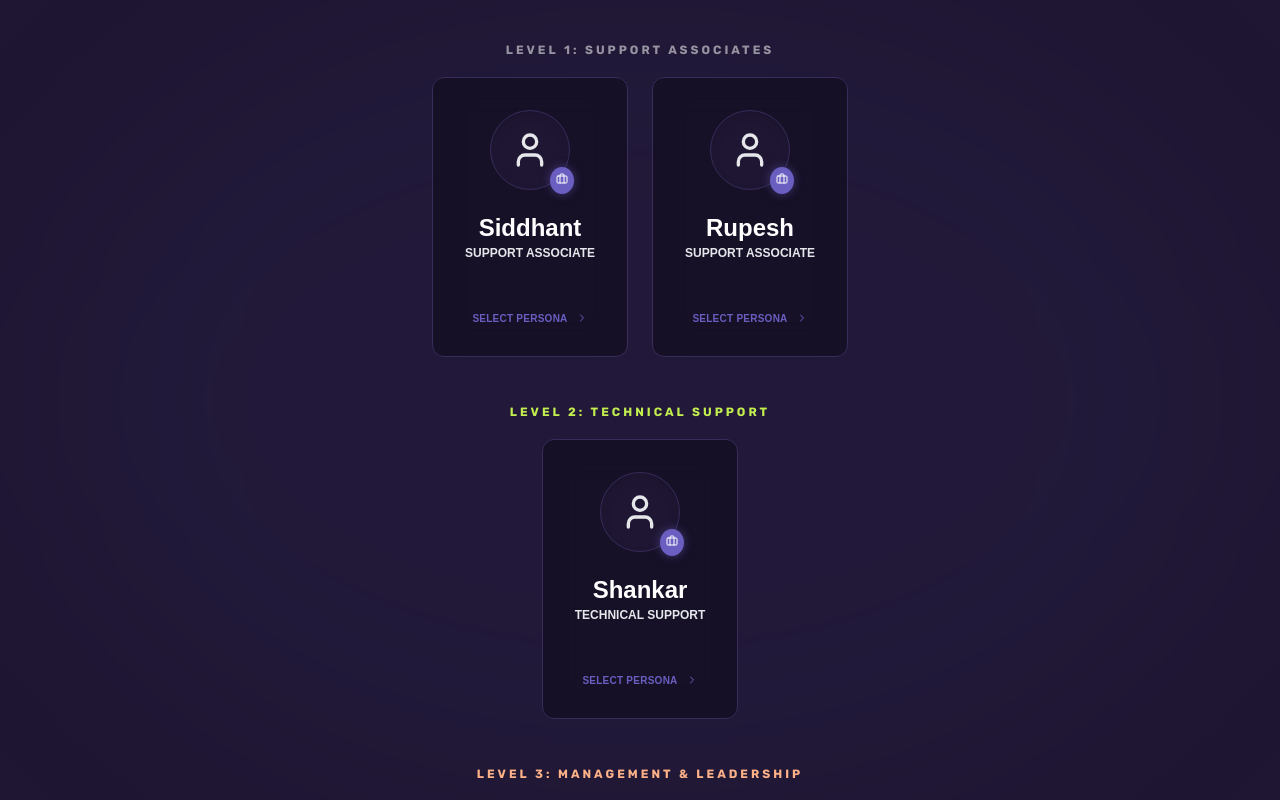
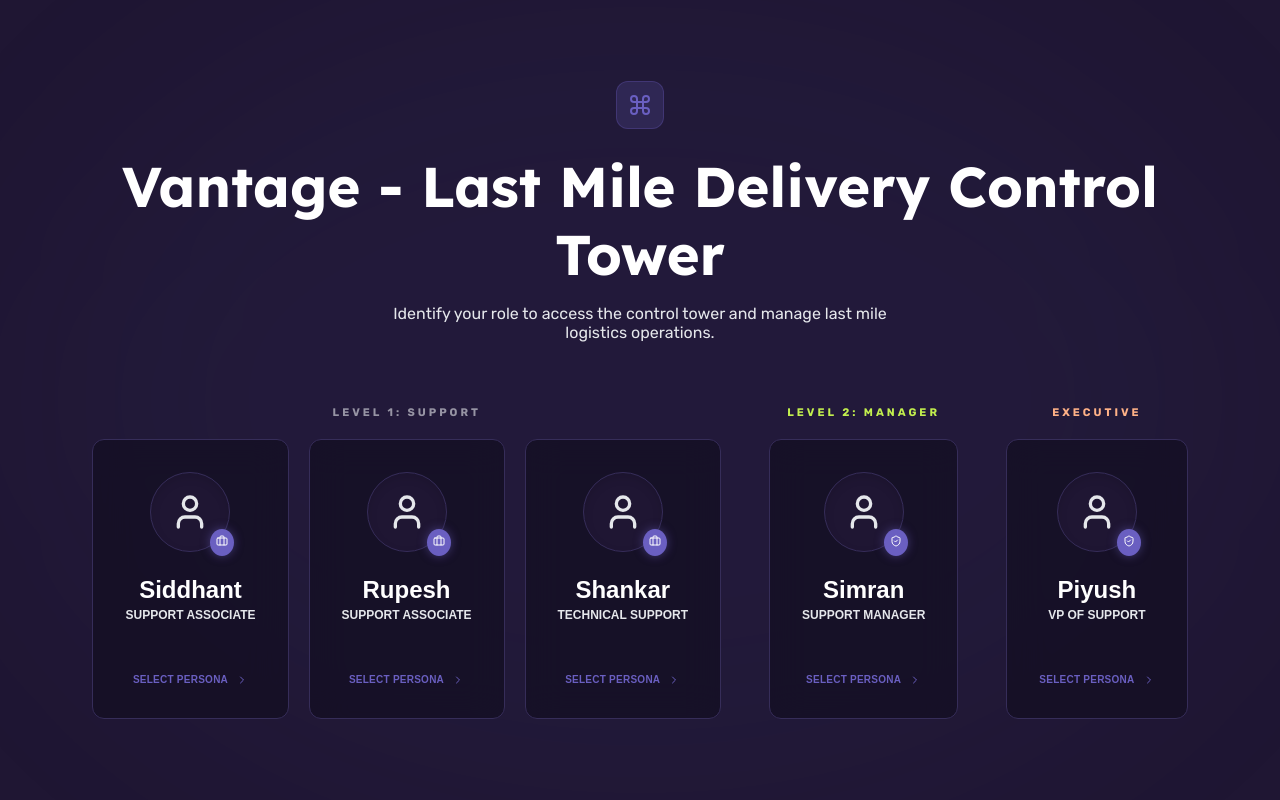
Before and after one commit to parm-aatma/Vantage-Support-ops-control-tower, a Next.js app: page / in a window 1280 px wide. Shown: the top 800 px of the page. Built offline with nearby package versions, Linux system fonts and the light colour scheme.

Commit message:
style: consolidate persona selection into single horizontal row

```diff
--- a/src/app/page.tsx
+++ b/src/app/page.tsx
@@ -2872,11 +2872,11 @@ export default function Home() {
                   <h1 className="hey-there">Vantage - Last Mile Delivery Control Tower</h1>
                   <p className="sub-text">Identify your role to access the control tower and manage last mile logistics operations.</p>
                 </div>
-                <div className="persona-grid" style={{ display: 'flex', flexDirection: 'column', gap: '48px' }}>
-                  <div style={{ width: '100%', textAlign: 'center' }}>
-                    <h2 style={{ fontSize: '12px', textTransform: 'uppercase', color: 'var(--text-gray)', marginBottom: '20px', letterSpacing: '3px', fontWeight: 'bold', opacity: 0.6 }}>Level 1: Support Associates</h2>
-                    <div className="persona-row">
-                      {PERSONAS.filter(p => ['Siddhant', 'Rupesh'].includes(p.name)).map((persona, index) => (
+                <div className="persona-grid" style={{ display: 'flex', flexDirection: 'row', justifyContent: 'center', alignItems: 'flex-start', gap: '48px', flexWrap: 'nowrap', width: 'auto' }}>
+                  <div style={{ textAlign: 'center' }}>
+                    <h2 style={{ fontSize: '11px', textTransform: 'uppercase', color: 'var(--text-gray)', marginBottom: '20px', letterSpacing: '3px', fontWeight: 'bold', opacity: 0.6 }}>Level 1: Support</h2>
+                    <div className="persona-row" style={{ display: 'flex', gap: '20px' }}>
+                      {PERSONAS.filter(p => ['Siddhant', 'Rupesh', 'Shankar'].includes(p.name)).map((persona, index) => (
                         <motion.div key={persona.name} initial={{ opacity: 0, y: 30 }} animate={{ opacity: 1, y: 0 }} transition={{ delay: 0.1 * index }}>
                           <PersonaCard persona={persona} onSelect={handleSelect} />
                         </motion.div>
@@ -2884,10 +2884,10 @@ export default function Home() {
                     </div>
                   </div>
 
-                  <div style={{ width: '100%', textAlign: 'center' }}>
-                    <h2 style={{ fontSize: '12px', textTransform: 'uppercase', color: 'var(--accent-lime)', marginBottom: '20px', letterSpacing: '3px', fontWeight: 'bold' }}>Level 2: Technical Support</h2>
-                    <div className="persona-row">
-                      {PERSONAS.filter(p => p.name === 'Shankar').map((persona, index) => (
+                  <div style={{ textAlign: 'center' }}>
+                    <h2 style={{ fontSize: '11px', textTransform: 'uppercase', color: 'var(--accent-lime)', marginBottom: '20px', letterSpacing: '3px', fontWeight: 'bold' }}>Level 2: Manager</h2>
+                    <div className="persona-row" style={{ display: 'flex', gap: '20px' }}>
+                      {PERSONAS.filter(p => p.name === 'Simran').map((persona, index) => (
                         <motion.div key={persona.name} initial={{ opacity: 0, y: 30 }} animate={{ opacity: 1, y: 0 }} transition={{ delay: 0.1 * index }}>
                           <PersonaCard persona={persona} onSelect={handleSelect} />
                         </motion.div>
@@ -2895,10 +2895,10 @@ export default function Home() {
                     </div>
                   </div>
 
-                  <div style={{ width: '100%', textAlign: 'center' }}>
-                    <h2 style={{ fontSize: '12px', textTransform: 'uppercase', color: 'var(--accent-coral)', marginBottom: '20px', letterSpacing: '3px', fontWeight: 'bold' }}>Level 3: Management & Leadership</h2>
-                    <div className="persona-row">
-                      {PERSONAS.filter(p => ['Simran', 'Piyush'].includes(p.name)).map((persona, index) => (
+                  <div style={{ textAlign: 'center' }}>
+                    <h2 style={{ fontSize: '11px', textTransform: 'uppercase', color: 'var(--accent-coral)', marginBottom: '20px', letterSpacing: '3px', fontWeight: 'bold' }}>Executive</h2>
+                    <div className="persona-row" style={{ display: 'flex', gap: '20px' }}>
+                      {PERSONAS.filter(p => p.name === 'Piyush').map((persona, index) => (
                         <motion.div key={persona.name} initial={{ opacity: 0, y: 30 }} animate={{ opacity: 1, y: 0 }} transition={{ delay: 0.1 * index }}>
                           <PersonaCard persona={persona} onSelect={handleSelect} />
                         </motion.div>
```
